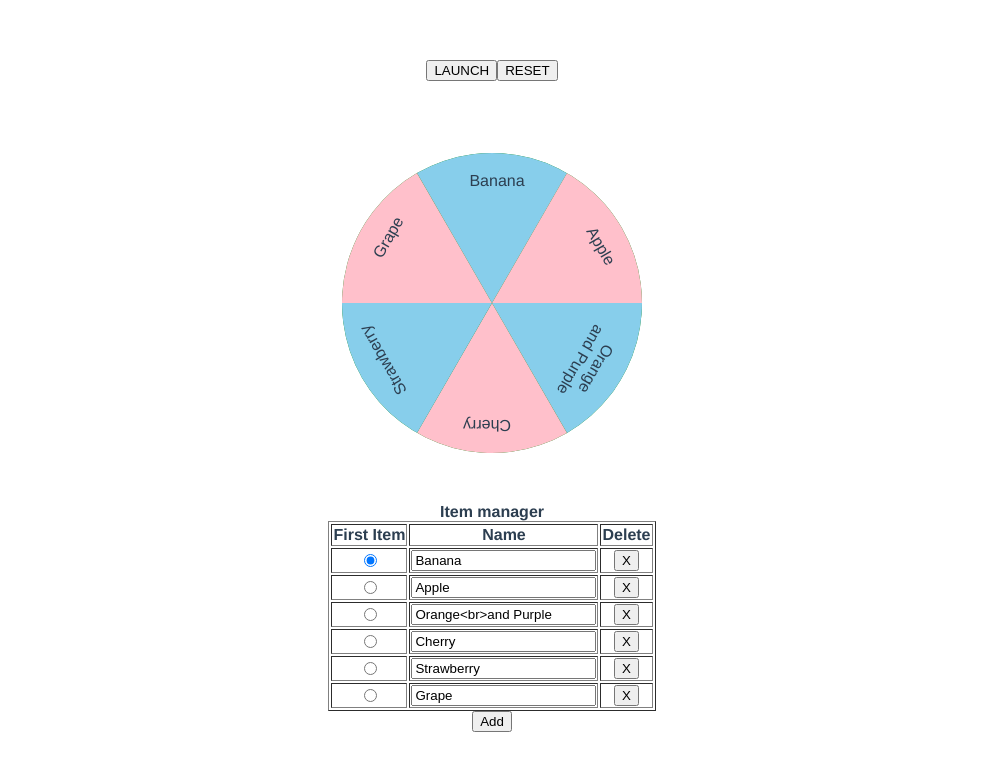
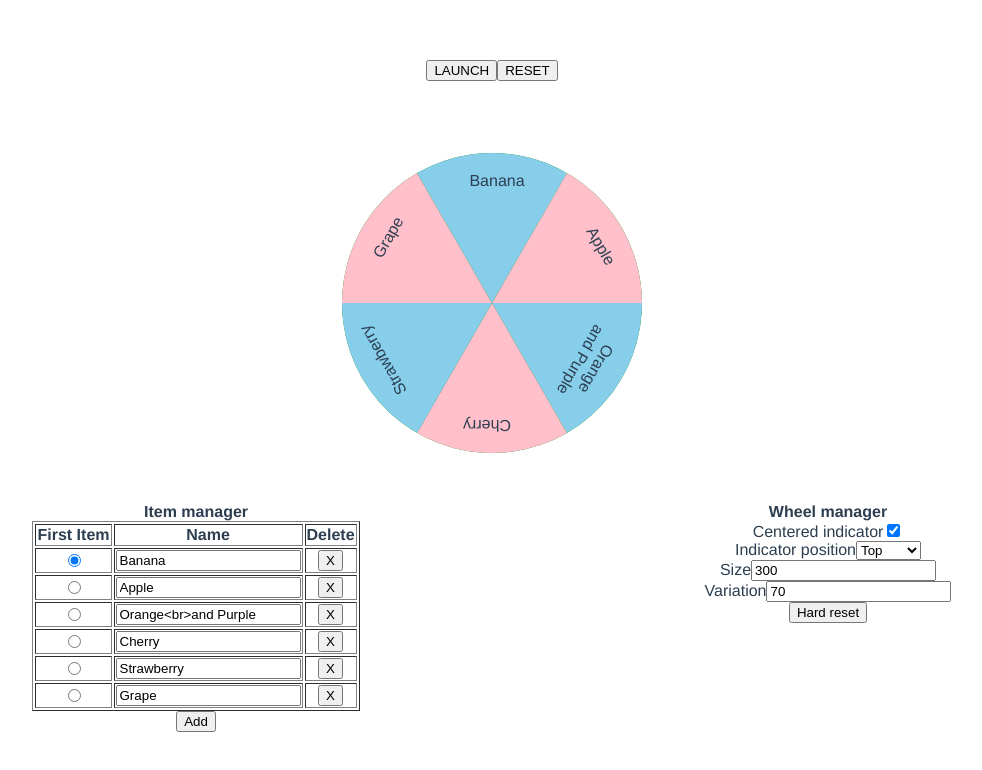
Before and after one commit to nitocode/WheelOfFortune, a Vue app: page / in a window 1280 px wide. Shown: the top 770 px of the page, without its empty margins (148-1130 px from the left). Built offline with nearby package versions, Linux system fonts and the light colour scheme.

Commit message:
Add: wheel parameters

```diff
--- a/package.json
+++ b/package.json
@@ -1,5 +1,5 @@
 {
-  "name": "vue-3",
+  "name": "wheel-of-fortune",
   "version": "0.1.0",
   "private": true,
   "scripts": {
@@ -40,5 +40,5 @@
     "not dead"
   ],
   "keywords": [],
-  "description": ""
+  "description": "Vuejs 3 Wheel of fortune customizable component"
 }
--- a/src/App.vue
+++ b/src/App.vue
@@ -5,39 +5,55 @@
     <p v-if="result">The result is : <span v-html="result.name"></span></p>
     <br /><br /><br /><br />
     <WheelOfFortune
+      v-if="wheelActive"
       ref="wheel"
       :items="items"
       :first-item-index="firstItemIndex"
-      :centered-indicator="true"
-      indicator-position="top"
-      :size="300"
-      :result-variation="70"
+      :centered-indicator="wheelSettings.centeredIndicator"
+      :indicator-position="wheelSettings.indicatorPosition"
+      :size="wheelSettings.size"
+      :result-variation="wheelSettings.resultVariation"
       @wheel-start="wheelStartedCallback"
       @wheel-end="wheelEndedCallback"
       :counter-clockwise="true"
       :horizontal-content="false"
     />
+    <div class="manager">
       <ItemsManager
         class="item-manager"
         :initial-items="items"
         :initial-first-item-index="firstItemIndex"
         @update-items="resetWheel"
       />
+      <WheelManager
+        :initial-settings="wheelSettings"
+        @hard-reset="onHardReset"
+      />
+    </div>
   </div>
 </template>
 
 <script>
 import WheelOfFortune from "./components/WheelOfFortune.vue";
 import ItemsManager from "./components/ItemsManager.vue";
+import WheelManager from "./components/WheelManager.vue";
 export default {
   name: "App",
   components: {
     WheelOfFortune,
     ItemsManager,
+    WheelManager,
   },
   data() {
     return {
+      wheelActive: true,
       firstItemIndex: { value: 0 },
+      wheelSettings: {
+        centeredIndicator: true,
+        indicatorPosition: "top",
+        size: 300,
+        resultVariation: 70,
+      },
       items: [
         { id: 1, name: "Banana" },
         { id: 2, name: "Apple" },
@@ -72,11 +88,17 @@ export default {
       this.items = newItemList || this.items;
       this.$refs.wheel.reset();
     },
+    onHardReset() {
+      this.wheelActive = false;
+      setTimeout(() => {
+        this.wheelActive = true;
+      }, 20);
+    },
   },
 };
 </script>
 
-<style>
+<style lang="scss">
 #app {
   font-family: Avenir, Helvetica, Arial, sans-serif;
   -webkit-font-smoothing: antialiased;
@@ -85,11 +107,17 @@ export default {
   color: #2c3e50;
   margin-top: 60px;
 }
+.manager {
+  margin-top: 50px;
+  display: flex;
+  flex-direction: row;
+  align-items: top;
+  justify-content: space-around;
   .item-manager {
-  margin-top: 50px;
     display: flex;
     align-items: center;
     flex-direction: column;
     justify-content: center;
   }
+}
 </style>
--- /dev/null
+++ b/src/components/WheelManager.vue
@@ -0,0 +1,71 @@
+<template>
+  <div>
+    <strong>Wheel manager</strong>
+    <!-- CENTERED INDICATOR -->
+    <div>
+      <label for="centered">Centered indicator</label>
+      <input
+        id="centered"
+        type="checkbox"
+        v-model="settings.centeredIndicator"
+      />
+    </div>
+    <!-- INDICATOR POSITION -->
+    <div>
+      <label for="position">Indicator position</label>
+      <select
+        name="position"
+        id="position"
+        v-model="settings.indicatorPosition"
+      >
+        <option value="top">Top</option>
+        <option value="right">Right</option>
+        <option value="bottom">Bottom</option>
+        <option value="left">Left</option>
+      </select>
+    </div>
+    <!-- SIZE -->
+    <div>
+      <label for="size">Size</label>
+      <input type="number" v-model="settings.size" />
+    </div>
+    <!-- VARIATION -->
+    <div>
+      <label for="variation">Variation</label>
+      <input type="number" v-model="settings.resultVariation" />
+    </div>
+    <!-- APPLY HARD RESET -->
+    <div>
+      <button @click="hardReset">Hard reset</button>
+    </div>
+  </div>
+</template>
+
+<script>
+export default {
+  name: "WheelManager",
+  emits: ["hardReset"],
+  props: {
+    initialSettings: {
+      type: Object,
+      required: true,
+    },
+  },
+  data() {
+    return {
+      settings: {},
+    };
+  },
+  mounted() {
+    this.settings = this.initialSettings;
+  },
+  methods: {
+    hardReset() {
+      this.$emit("hard-reset");
+    },
+  },
+};
+</script>
+
+<style lang="scss">
+</style>
```
Lines whose indentation alone changed are shown as unchanged.
